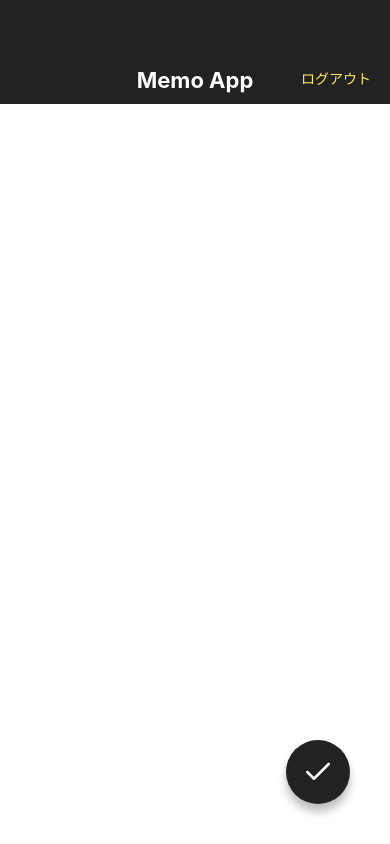
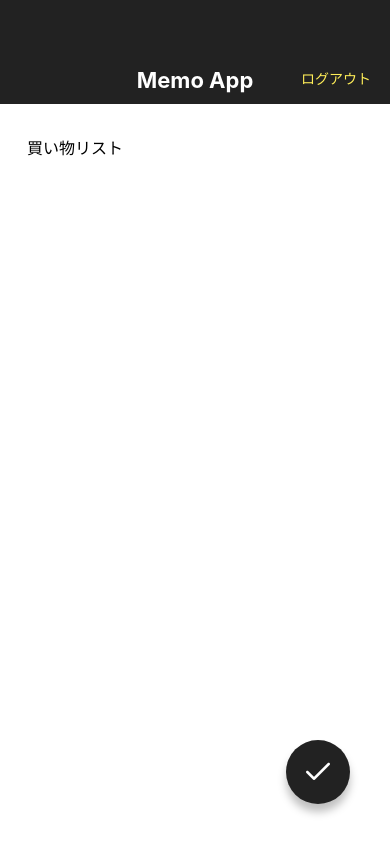
Before and after one commit to yoshimatsu567/MemoApp, a React Native app: screen / in a window 390 px wide. Built offline with nearby package versions, Linux system fonts and the light colour scheme.

Commit message:
Replace KeyboardAvoidView with KeyboardSafeView

```diff
--- a/App.jsx
+++ b/App.jsx
@@ -2,11 +2,11 @@
 
 // import MemoListScreen from './src/ Screens/MemoListScreen';
 // import MemoDetailScreen from './src/ Screens/MemoDetailScreen';
-// import MemoEditScreen from './src/ Screens/MemoEditScreen';
-import MemoCreateScreen from './src/ Screens/MemoCreateScreen';
+import MemoEditScreen from './src/ Screens/MemoEditScreen';
+// import MemoCreateScreen from './src/ Screens/MemoCreateScreen';
 
 export default function App() {
   return (
-    <MemoCreateScreen />
+    <MemoEditScreen />
   );
 }
--- a/src/ Screens/MemoCreateScreen.jsx
+++ b/src/ Screens/MemoCreateScreen.jsx
@@ -1,20 +1,21 @@
 import React from 'react';
 import {
-  View, StyleSheet, TextInput, KeyboardAvoidingView,
+  View, StyleSheet, TextInput,
 } from 'react-native';
 
 import AppBar from '../Components/AppBar';
 import CircleButton from '../Components/CircleButton';
+import KeyboardSafeView from '../Components/KeyboardSafeView';
 
 export default function MemoCreateScreen() {
   return (
-    <KeyboardAvoidingView style={styles.container} behavior="height">
+    <KeyboardSafeView style={styles.container}>
       <AppBar />
       <View style={styles.inputContainer}>
         <TextInput value="" multiline style={styles.input} />
       </View>
       <CircleButton name="check" />
-    </KeyboardAvoidingView>
+    </KeyboardSafeView>
   );
 }
 
--- a/src/ Screens/MemoEditScreen.jsx
+++ b/src/ Screens/MemoEditScreen.jsx
@@ -1,20 +1,21 @@
 import React from 'react';
 import {
-  View, StyleSheet, TextInput, KeyboardAvoidingView,
+  View, StyleSheet, TextInput,
 } from 'react-native';
 
 import AppBar from '../Components/AppBar';
 import CircleButton from '../Components/CircleButton';
+import KeyboardSafeView from '../Components/KeyboardSafeView';
 
 export default function MemoEditScreen() {
   return (
-    <KeyboardAvoidingView style={styles.container} behavior="height">
+    <KeyboardSafeView style={styles.container} behavior="height">
       <AppBar />
       <View style={styles.inputContainer}>
         <TextInput value="買い物リスト" multiline style={styles.input} />
       </View>
       <CircleButton name="check" />
-    </KeyboardAvoidingView>
+    </KeyboardSafeView>
   );
 }
 
--- /dev/null
+++ b/src/Components/KeyboardSafeView.jsx
@@ -0,0 +1,73 @@
+import React, { useRef, useState, useEffect } from 'react';
+import {
+  Keyboard, Dimensions, Animated, ViewPropTypes,
+} from 'react-native';
+import { node } from 'prop-types';
+
+export default function KeyboardSafeView({ children, style }) {
+  const initialViewHeight = useRef(null);
+  const animatedViewHeight = useRef(null);
+  const [viewHeight, setViewHeight] = useState(null);
+
+  useEffect(() => {
+    Keyboard.addListener('keyboardDidShow', handleShow);
+    Keyboard.addListener('keyboardDidHide', handleHide);
+    return () => {
+      Keyboard.removeListener('keyboardDidShow', handleShow);
+      Keyboard.removeListener('keyboardDidHide', handleHide);
+    };
+  }, []);
+
+  useEffect(() => {
+    if ([initialViewHeight, animatedViewHeight, viewHeight].some((val) => val === null)) { return; }
+    // height is not supported with useNativeDriver: true
+    // https://github.com/react-native-community/react-native-modal/issues/163
+    if (viewHeight === initialViewHeight.current) {
+      Animated.timing(animatedViewHeight.current,
+        { toValue: initialViewHeight.current, duration: 300, useNativeDriver: false }).start();
+    } else {
+      Animated.timing(animatedViewHeight.current,
+        { toValue: viewHeight, duration: 300, useNativeDriver: false }).start();
+    }
+  }, [viewHeight]);
+
+  const handleShow = ({ endCoordinates }) => {
+    if (endCoordinates.height && initialViewHeight.current) {
+      const keyboardHeight = Dimensions.get('window').height - endCoordinates.screenY;
+      setViewHeight(initialViewHeight.current - keyboardHeight);
+    }
+  };
+
+  const handleHide = () => {
+    setViewHeight(initialViewHeight.current);
+  };
+
+  const handleLayout = ({ nativeEvent }) => {
+    if (!initialViewHeight.current) {
+      const { height } = nativeEvent.layout;
+      // keep viewHeight as null not to trigger useEffect on mounting.
+      // Don't do this: setViewHeight(height);
+      initialViewHeight.current = height;
+      animatedViewHeight.current = new Animated.Value(height);
+    }
+  };
+
+  const animatedStyle = viewHeight ? {
+    height: animatedViewHeight.current,
+    flex: 0,
+  } : {};
+  return (
+    <Animated.View style={[style, animatedStyle]} onLayout={handleLayout}>
+      {children}
+    </Animated.View>
+  );
+}
+
+KeyboardSafeView.propTypes = {
+  children: node.isRequired,
+  style: ViewPropTypes.style,
+};
+
+KeyboardSafeView.defaultProps = {
+  style: null,
+};
```
